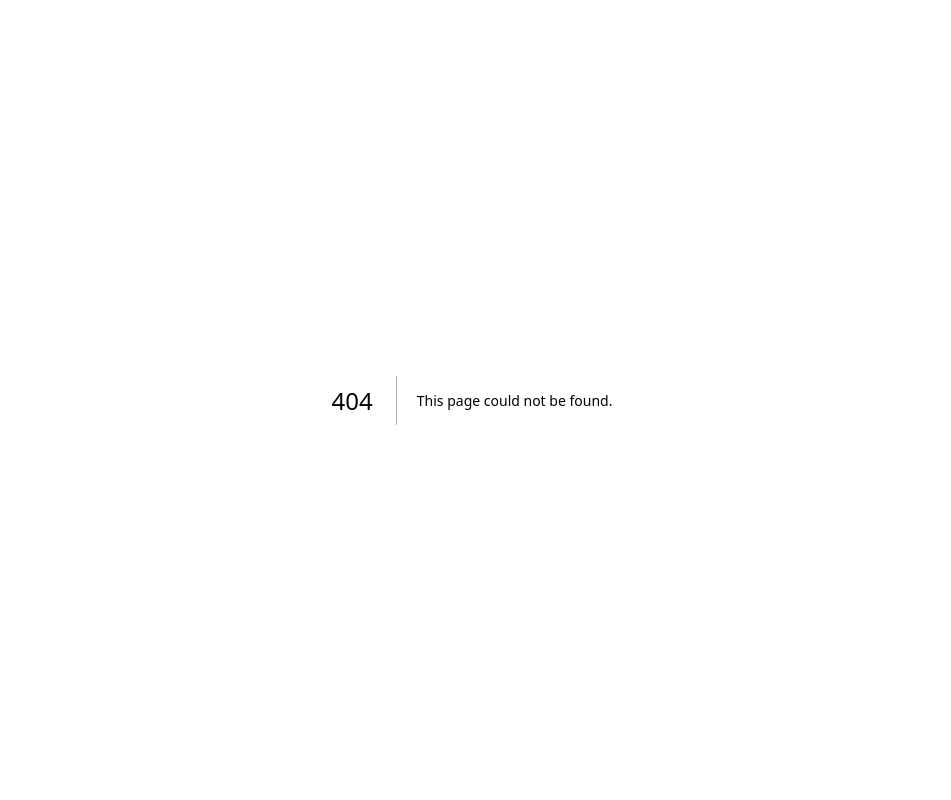
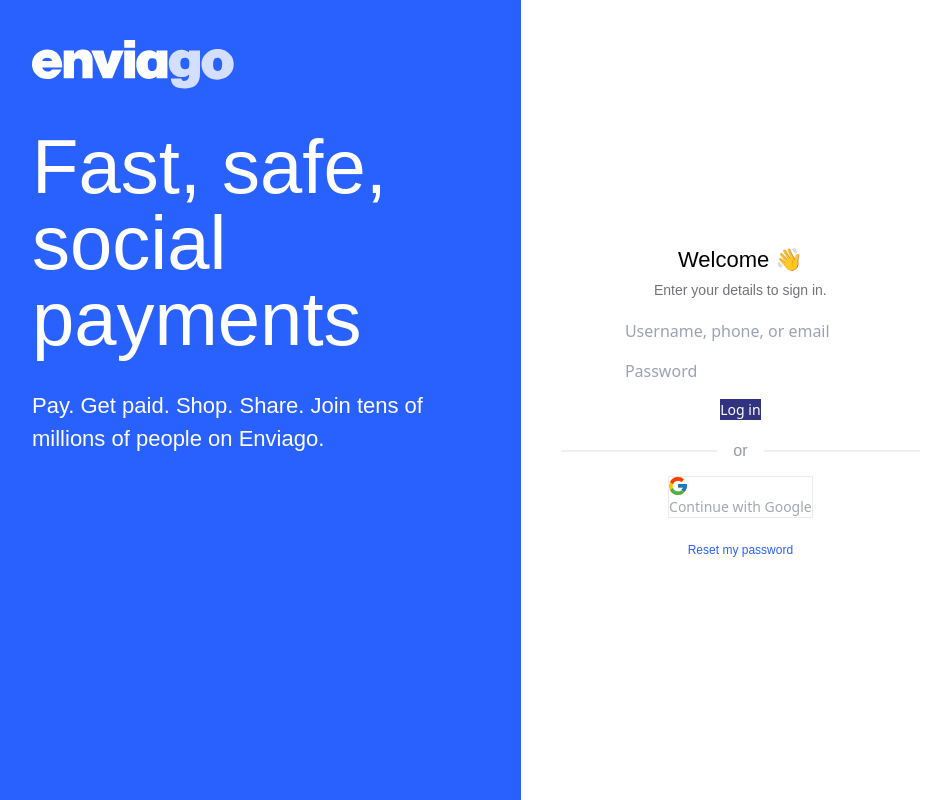
Before and after one commit to devofficer/enviago, a Next.js app: page /auth/sign-in in a window 1280 px wide. Before the commit this address had no page. Shown: the whole page, without its empty margins (168-1119 px from the left). Built offline with nearby package versions, Linux system fonts and the light colour scheme.

Commit message:
feat: create link button and implement login page ui

```diff
--- /dev/null
+++ b/src/app/auth/sign-in/page.tsx
@@ -0,0 +1,30 @@
+import OutlinedButton from '@/components/OutlinedButton';
+import Divider from '@/components/Divider';
+import Button from '@/components/Button';
+import TextField from '@/components/TextField';
+import Icon from '@/components/Icon';
+import LinkButton from '@/components/LinkButton';
+
+export default function SignIn() {
+  return (
+    <div className="flex flex-col items-center justify-center xl:px-[10.25rem] px-10 w-full h-full">
+      <p className="font-manrope-bold text-[1.375rem] text-black mb-1">
+        Welcome&nbsp;👋
+      </p>
+      <p className="font-manrope-semibold text-gray-dark text-[0.875rem] mb-[1.125rem]">
+        Enter your details to sign in.
+      </p>
+      <TextField placeholder="Username, phone, or email" className="mb-4" />
+      <TextField placeholder="Password" className="mb-4" />
+      <Button className="bg-purple text-white mb-[1.875rem]">Log in</Button>
+      <Divider className="mb-[1.5rem]">or</Divider>
+      <OutlinedButton className="mb-[1.5rem]">
+        <Icon className="mr-[1.313rem]" type="google" />
+        Continue with Google
+      </OutlinedButton>
+      <LinkButton path="/auth/reset-password">
+        Reset my password
+      </LinkButton>
+    </div>
+  );
+}
--- /dev/null
+++ b/src/components/LinkButton.tsx
@@ -0,0 +1,17 @@
+import clsx from 'classnames';
+import Link from 'next/link';
+import React from 'react';
+
+type LinkButtonProps = {
+  className?: string;
+  path: string;
+  children: React.ReactNode;
+}
+
+export default function LinkButton(props: LinkButtonProps) {
+  return (
+    <Link href={props.path} className={clsx('font-manrope-semibold text-blue leading-[1rem] text-[.75rem]')}>
+      {props.children}
+    </Link>
+  )
+}
```
Also changed, not shown: .lintstagedrc.js.
